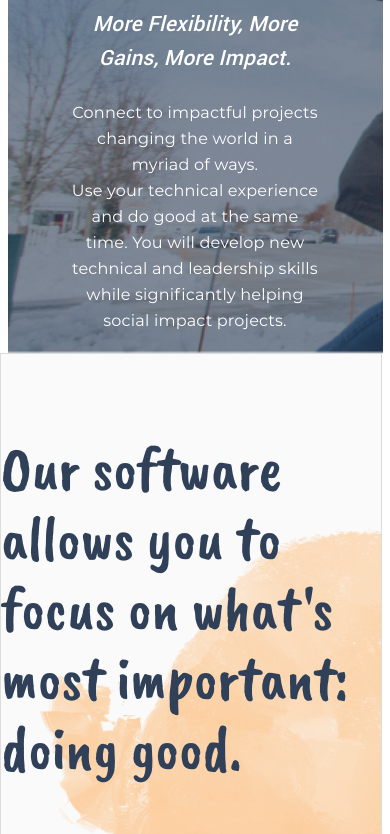
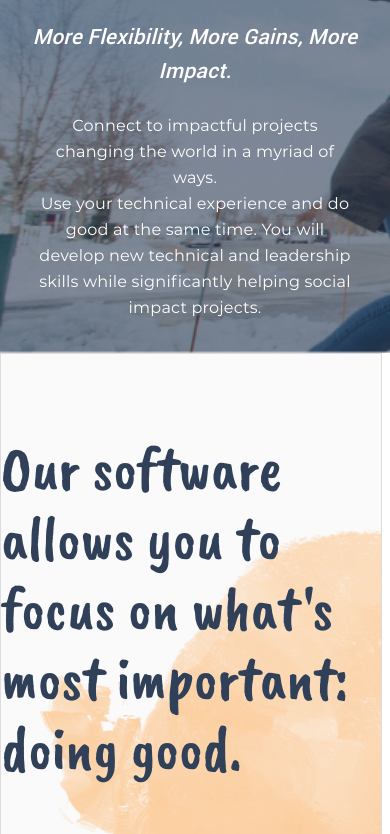
Before and after one commit to oviohub/website, a Gatsby site: page /volunteers in a window 390 px wide. Shown: the part 221-1055 px from the top of the page. Built offline with nearby package versions, Linux system fonts and the light colour scheme; Gatsby itself is replaced by a stand-in of ours.

Commit message:
🎉  Model page: mobile version (#17)

```diff
--- a/src/components/Hero.js
+++ b/src/components/Hero.js
@@ -6,19 +6,21 @@ import { makeStyles } from '@material-ui/styles';
 import { menuHeightOffset, spacing } from './styledComponents';
 import { toFormattedText } from '../services/formatting';
 
-const useStyles = makeStyles({
+const useStyles = makeStyles(theme => ({
   mainContainer: { paddingTop: `${menuHeightOffset}px` },
   heroContainer: ({ backgroundImage }) => ({
     width: 'calc(100vw - 15px)', // 15px == scroll bar width
     height: '500px', // hero height
     backgroundImage: `url(${backgroundImage})`,
     backgroundSize: 'cover',
+    [theme.breakpoints.down('md')]: { width: '100vw' },
+
   }),
   subsubtitle1: {
     marginTop: spacing(3),
     textAlign: 'center',
   },
-});
+}));
 
 const Hero = ({ title, subtitle, subSubtitle, backgroundImage }) => {
   const { mainContainer, heroContainer, subsubtitle1 } = useStyles({ backgroundImage });
@@ -26,7 +28,7 @@ const Hero = ({ title, subtitle, subSubtitle, backgroundImage }) => {
     <Grid className={mainContainer} container justify="center">
       <Grid>
         <Grid className={heroContainer} container item justify="center" alignItems="center">
-          <Grid container item direction="column" justify="center" alignItems="center" xs={8}>
+          <Grid container item direction="column" justify="center" alignItems="center" xs={10} sm={8}>
             <Typography variant="h1">{title}</Typography>
             <Typography variant="subtitle1">{toFormattedText(subtitle)}</Typography>
             {subSubtitle && (
```
